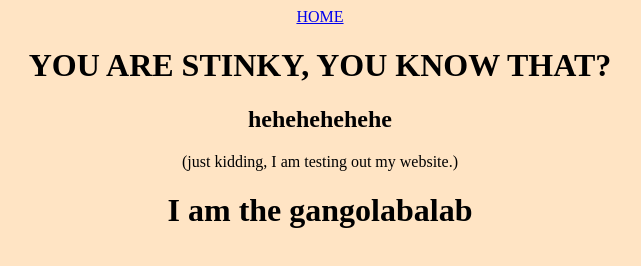
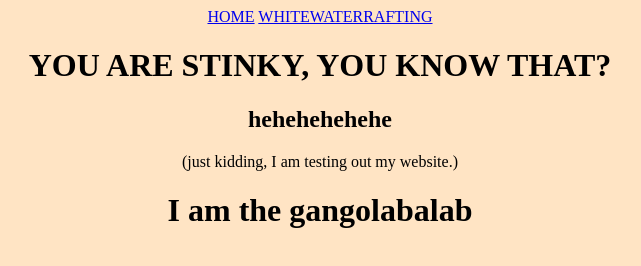
Before and after one commit to digginahole/W, a plain HTML site: page index.html in a window 1280 px wide. Shown: the whole page, without its empty margins (320-961 px from the left). Drawn offline with Linux system fonts and the light colour scheme.

Commit message:
srtyhnkufty

```diff
--- a/index.html
+++ b/index.html
@@ -11,7 +11,7 @@
 
 
     <a href="index.html">HOME</a>
-
+    <a href="siteplan.html">WHITEWATERRAFTING</a>
 
     <h1>YOU ARE STINKY, YOU KNOW THAT?</h1>
     <h2>hehehehehehe</h2>
```
